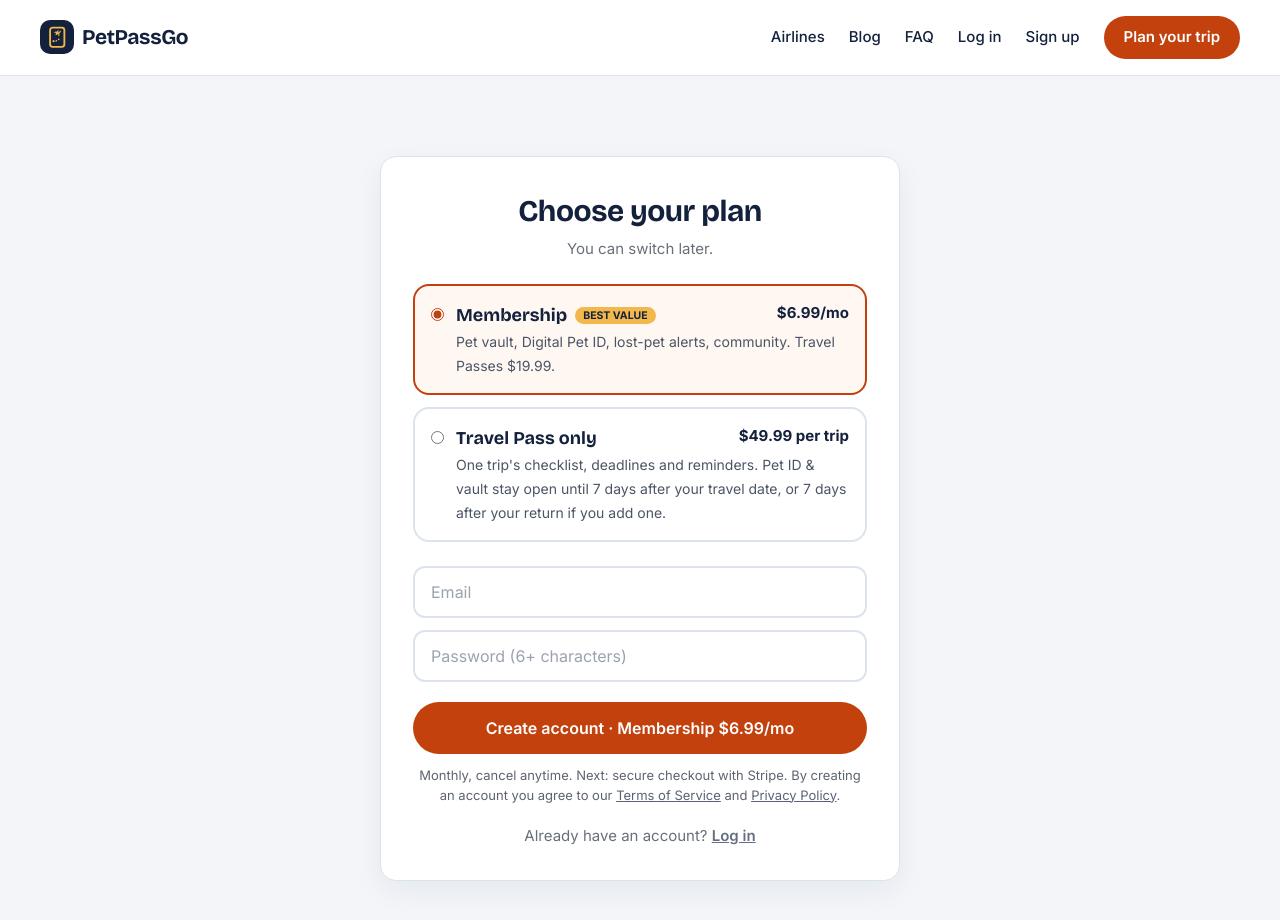
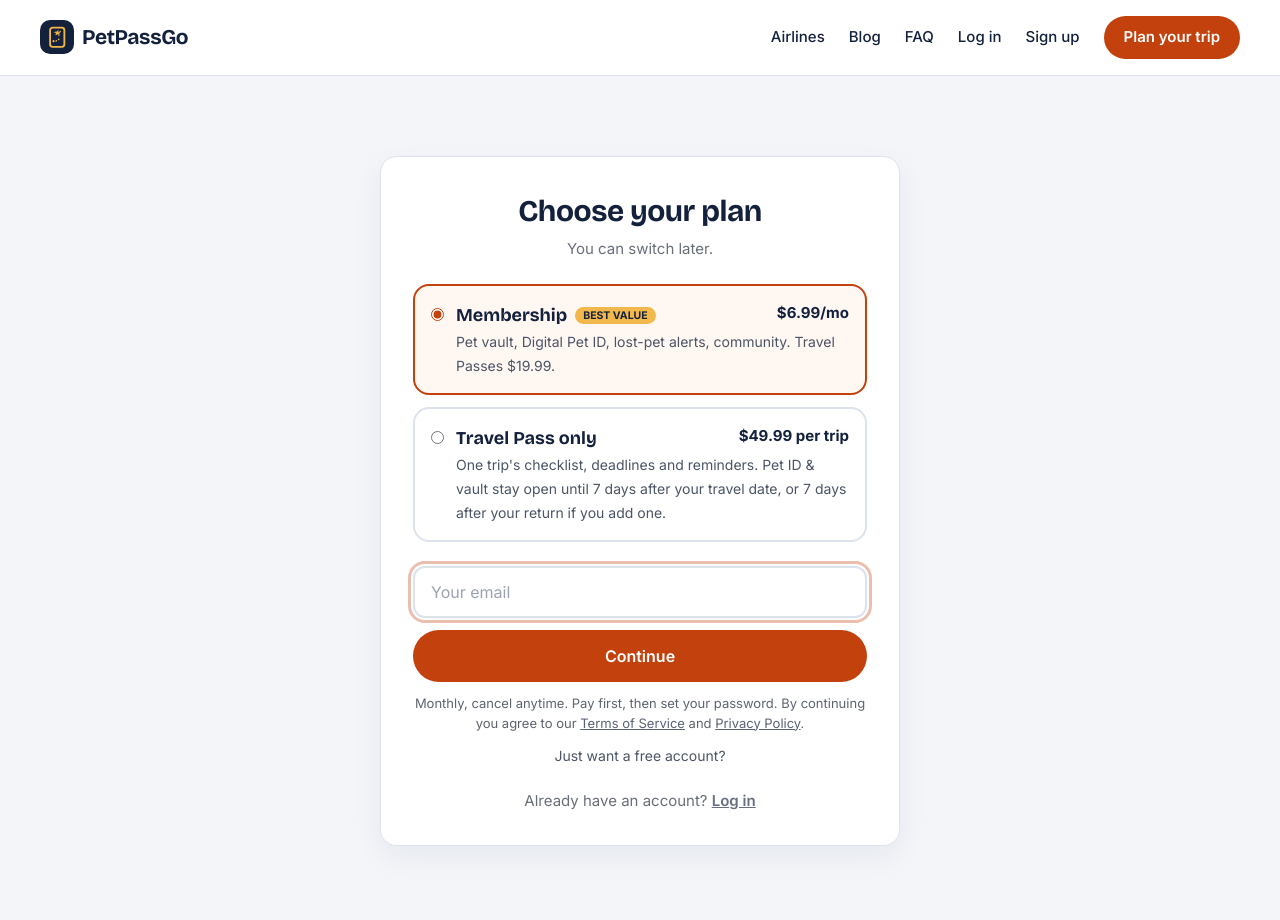
Before and after one commit to nimaesfand/petpassgo, a Next.js app: page /signup in a window 1280 px wide. Shown: the top 920 px of the page. Built offline with nearby package versions, Linux system fonts and the light colour scheme; no server answers.

Commit message:
Signup page is pay-first: Membership → email step → Stripe; Travel Pass → trip; free account kept as a secondary option

```diff
--- a/app/signup/page.js
+++ b/app/signup/page.js
@@ -7,6 +7,7 @@ import SiteHeader from "../../components/SiteHeader";
 import { trackEvent, getAttribution } from "../../lib/analytics";
 import { tokens, font } from "../../lib/theme";
 import { saveCheckoutIntent, resumeAfterAuth } from "../../lib/resumeIntent";
+import GuestEmailStep from "../../components/GuestEmailStep";
 
 
 
@@ -16,12 +17,14 @@ export default function SignupPage() {
   const [status, setStatus] = useState("idle"); // idle, loading, success, error
   const [errorMsg, setErrorMsg] = useState("");
   const [plan, setPlan] = useState("member");
+  const [free, setFree] = useState(false); // free account only (no plan, nothing to pay)
   useEffect(() => {
     const q = new URLSearchParams(window.location.search).get("plan");
     // Pay first: plan links skip account creation and go straight to checkout.
     if (q === "member" && !localStorage.getItem("petpassgo_pending_trip")) { window.location.replace("/join"); return; }
     if (q === "pass" && !localStorage.getItem("petpassgo_pending_trip")) { window.location.replace("/assessment?plan=pass"); return; }
     if (q === "pass" || q === "member") setPlan(q);
+    if (new URLSearchParams(window.location.search).get("free") === "1") setFree(true);
     else if (localStorage.getItem("petpassgo_pending_trip")) setPlan("pass");
   }, []);
 
@@ -33,7 +36,7 @@ export default function SignupPage() {
     // Remember the chosen plan so signup (or a later login) continues straight to checkout.
     localStorage.setItem("petpassgo_plan", plan);
     const hasTrip = !!localStorage.getItem("petpassgo_pending_trip");
-    saveCheckoutIntent(hasTrip ? null : plan === "member" ? "membership" : "pass");
+    saveCheckoutIntent(hasTrip || free ? null : plan === "member" ? "membership" : "pass");
     try { localStorage.setItem("ppg_signup_attribution", JSON.stringify(getAttribution())); } catch {}
 
     const r = await fetch("/api/auth/signup", { method: "POST", headers: { "Content-Type": "application/json" }, body: JSON.stringify({ email, password }) });
@@ -70,35 +73,9 @@ export default function SignupPage() {
             </div>
           ) : (
             <>
-              <h1 style={{ fontFamily: font.display, fontSize: 30, fontWeight: 700, color: tokens.navy }} className="mb-1 text-center">
-                Choose your plan
-              </h1>
-              <p style={{ fontFamily: font.body, fontSize: 15, opacity: 0.65 }} className="mb-6 text-center">
-                You can switch later.
-              </p>
-              <div role="radiogroup" aria-label="Plan" className="mb-6">
-                {[
-                  ["member", "Membership", `${P.member}/mo`, `Pet vault, Digital Pet ID, lost-pet alerts, community. Travel Passes ${P.memberPass}.`],
-                  ["pass", "Travel Pass only", `${P.pass} per trip`, "One trip's checklist, deadlines and reminders. Pet ID & vault stay open until 7 days after your travel date, or 7 days after your return if you add one."],
-                ].map(([k, n, price, d]) => {
-                  const sel = plan === k;
-                  return (
-                    <label key={k} className="flex gap-3 items-start rounded-2xl p-4 mb-3 cursor-pointer" style={{ border: `2px solid ${sel ? tokens.primary : tokens.line}`, background: sel ? "#FFF7F2" : "#fff" }}>
-                      <input type="radio" name="plan" value={k} checked={sel} onChange={() => setPlan(k)} className="mt-1.5" style={{ accentColor: tokens.primary }} />
-                      <span className="flex-1">
-                        <span className="flex justify-between gap-2 flex-wrap">
-                          <span style={{ fontFamily: font.display, fontSize: 18, fontWeight: 700, color: tokens.navy }}>
-                            {n}{k === "member" && <span className="ml-2 rounded-full px-2 py-0.5 align-middle" style={{ background: tokens.gold, fontFamily: font.body, fontSize: 10.5, fontWeight: 800 }}>BEST VALUE</span>}
-                          </span>
-                          <span style={{ fontFamily: font.body, fontWeight: 700, color: tokens.navy, fontSize: 15 }}>{price}</span>
-                        </span>
-                        <span style={{ fontFamily: font.body, fontSize: 14, color: tokens.muted }}>{d}</span>
-                      </span>
-                    </label>
-                  );
-                })}
-              </div>
-
+              {free ? (
+                <>
+                  <h1 style={{ fontFamily: font.display, fontSize: 28, fontWeight: 700, color: tokens.navy }} className="mb-5 text-center">Create a free account</h1>
               <form onSubmit={handleSignup} className="flex flex-col gap-3">
                 <input
                   type="email"
@@ -130,14 +107,61 @@ export default function SignupPage() {
                   style={{ background: tokens.stamp, color: "#fff", fontFamily: font.body, fontWeight: 600 }}
                   className="btn-primary rounded-full py-3.5 text-[16px] mt-2"
                 >
-                  {status === "loading" ? "Creating account…" : plan === "member" ? `Create account · Membership ${P.member}/mo` : "Create account · Travel Pass"}
+                  {status === "loading" ? "Creating account…" : "Create free account"}
                 </button>
                 <p style={{ fontFamily: font.body, fontSize: 13, opacity: 0.7 }} className="text-center">
-                  {plan === "member" ? "Monthly, cancel anytime. " : ""}Next: secure checkout with Stripe. By creating an account you agree to our{" "}
+                  No plan, nothing to pay. By creating an account you agree to our{" "}
                   <a href="/terms" style={{ color: tokens.navy, textDecoration: "underline" }}>Terms of Service</a> and{" "}
                   <a href="/privacy" style={{ color: tokens.navy, textDecoration: "underline" }}>Privacy Policy</a>.
                 </p>
               </form>
+
+                  <button type="button" onClick={() => setFree(false)} className="w-full mt-3 py-1" style={{ fontFamily: font.body, fontSize: 14, color: tokens.muted, background: "none", border: "none" }}>See plans instead</button>
+                </>
+              ) : (
+                <>
+              <h1 style={{ fontFamily: font.display, fontSize: 30, fontWeight: 700, color: tokens.navy }} className="mb-1 text-center">
+                Choose your plan
+              </h1>
+              <p style={{ fontFamily: font.body, fontSize: 15, opacity: 0.65 }} className="mb-6 text-center">
+                You can switch later.
+              </p>
+              <div role="radiogroup" aria-label="Plan" className="mb-6">
+                {[
+                  ["member", "Membership", `${P.member}/mo`, `Pet vault, Digital Pet ID, lost-pet alerts, community. Travel Passes ${P.memberPass}.`],
+                  ["pass", "Travel Pass only", `${P.pass} per trip`, "One trip's checklist, deadlines and reminders. Pet ID & vault stay open until 7 days after your travel date, or 7 days after your return if you add one."],
+                ].map(([k, n, price, d]) => {
+                  const sel = plan === k;
+                  return (
+                    <label key={k} className="flex gap-3 items-start rounded-2xl p-4 mb-3 cursor-pointer" style={{ border: `2px solid ${sel ? tokens.primary : tokens.line}`, background: sel ? "#FFF7F2" : "#fff" }}>
+                      <input type="radio" name="plan" value={k} checked={sel} onChange={() => setPlan(k)} className="mt-1.5" style={{ accentColor: tokens.primary }} />
+                      <span className="flex-1">
+                        <span className="flex justify-between gap-2 flex-wrap">
+                          <span style={{ fontFamily: font.display, fontSize: 18, fontWeight: 700, color: tokens.navy }}>
+                            {n}{k === "member" && <span className="ml-2 rounded-full px-2 py-0.5 align-middle" style={{ background: tokens.gold, fontFamily: font.body, fontSize: 10.5, fontWeight: 800 }}>BEST VALUE</span>}
+                          </span>
+                          <span style={{ fontFamily: font.body, fontWeight: 700, color: tokens.navy, fontSize: 15 }}>{price}</span>
+                        </span>
+                        <span style={{ fontFamily: font.body, fontSize: 14, color: tokens.muted }}>{d}</span>
+                      </span>
+                    </label>
+                  );
+                })}
+              </div>
+
+              {plan === "member" ? (
+                <GuestEmailStep plan="membership" cancelPath="/signup" />
+              ) : (
+                <a href="/assessment?plan=pass" style={{ background: tokens.stamp, color: "#fff", fontFamily: font.body, fontWeight: 600, textDecoration: "none" }} className="btn-primary block text-center rounded-full py-3.5 text-[16px]">Start your trip · {P.pass}</a>
+              )}
+              <p style={{ fontFamily: font.body, fontSize: 13, opacity: 0.7 }} className="text-center mt-3">
+                {plan === "member" ? "Monthly, cancel anytime. Pay first, then set your password. " : ""}By continuing you agree to our{" "}
+                <a href="/terms" style={{ color: tokens.navy, textDecoration: "underline" }}>Terms of Service</a> and{" "}
+                <a href="/privacy" style={{ color: tokens.navy, textDecoration: "underline" }}>Privacy Policy</a>.
+              </p>
+              <button type="button" onClick={() => setFree(true)} className="w-full mt-2 py-1" style={{ fontFamily: font.body, fontSize: 14, color: tokens.muted, background: "none", border: "none" }}>Just want a free account?</button>
+                </>
+              )}
 
               <div style={{ fontFamily: font.body, fontSize: 15, opacity: 0.65 }} className="text-center mt-5">
                 Already have an account?{" "}
--- a/components/CommunityPaywall.js
+++ b/components/CommunityPaywall.js
@@ -29,7 +29,7 @@ export default function CommunityPaywall({ boardName, signedIn }) {
           ) : (
             <>
               <a href="/login" className="btn-primary block rounded-full py-3.5 mb-2" style={{ background: tokens.navy, color: "#fff", fontFamily: font.body, fontWeight: 600, textDecoration: "none" }}>Log in</a>
-              <a href="/signup" className="block rounded-full py-3" style={{ fontFamily: font.body, fontWeight: 600, color: tokens.navy, textDecoration: "none" }}>Create a free account</a>
+              <a href="/signup?free=1" className="block rounded-full py-3" style={{ fontFamily: font.body, fontWeight: 600, color: tokens.navy, textDecoration: "none" }}>Create a free account</a>
             </>
           )}
           <p style={{ fontFamily: font.body, fontSize: 13, color: tokens.muted }} className="mt-3">
```
